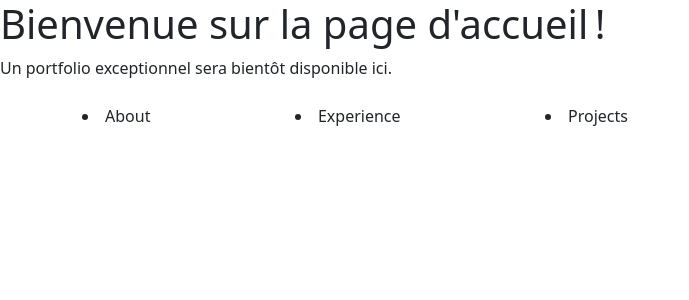
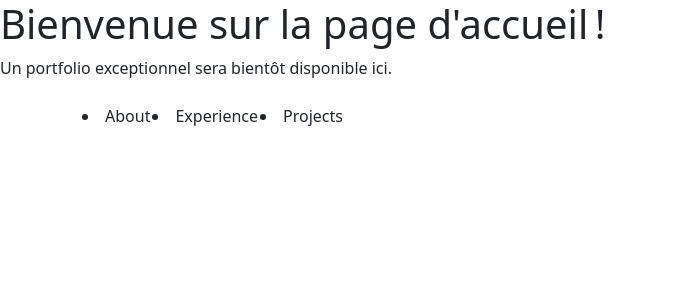
Before and after one commit to pierrpgd/portfolios, a Django app: page / in a window 1280 px wide. Shown: the top 300 px of the page, without its empty margins (0-689 px from the left). Run offline with Django 5.2, Linux system fonts and the light colour scheme; some libraries are stand-ins or nearby versions.

Commit message:
Dev - Les colonnes ont la taille attendue

```diff
--- a/pierrpgd/templates/home.html
+++ b/pierrpgd/templates/home.html
@@ -12,14 +12,14 @@
     <p>Un portfolio exceptionnel sera bientôt disponible ici.</p>
     <div class="container">
         <div class="row">
-            <div class="col">
+            <div class="col-3">
                 <nav class="navbar">
                     <li class="nav-item">About</li>
                     <li class="nav-item">Experience</li>
                     <li class="nav-item">Projects</li>
                 </nav>
             </div>
-            <div class="col"></div>
+            <div class="col-9"></div>
         </div>
     </div>
 </body>
```
